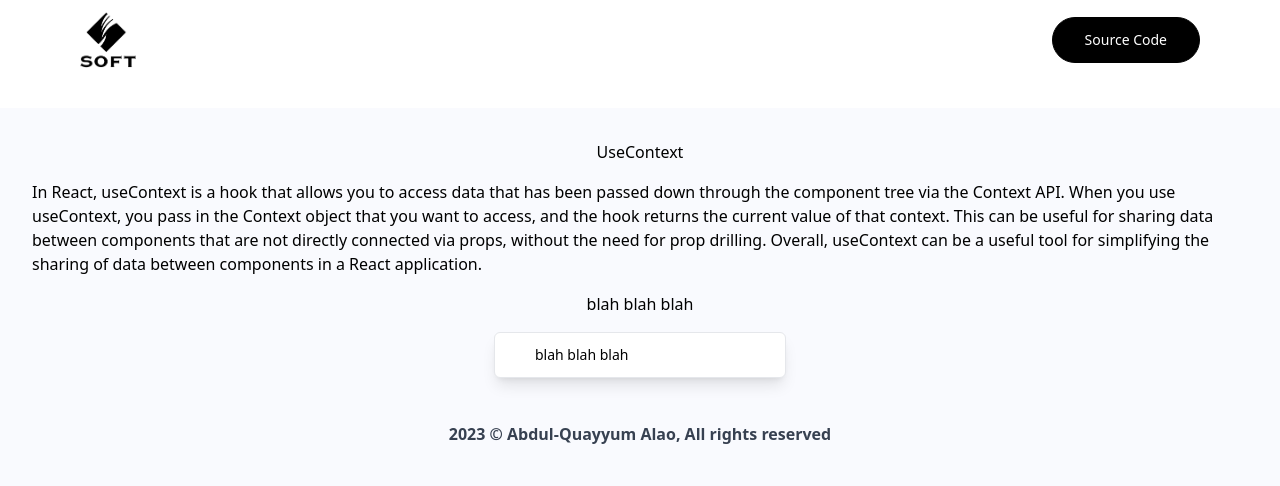
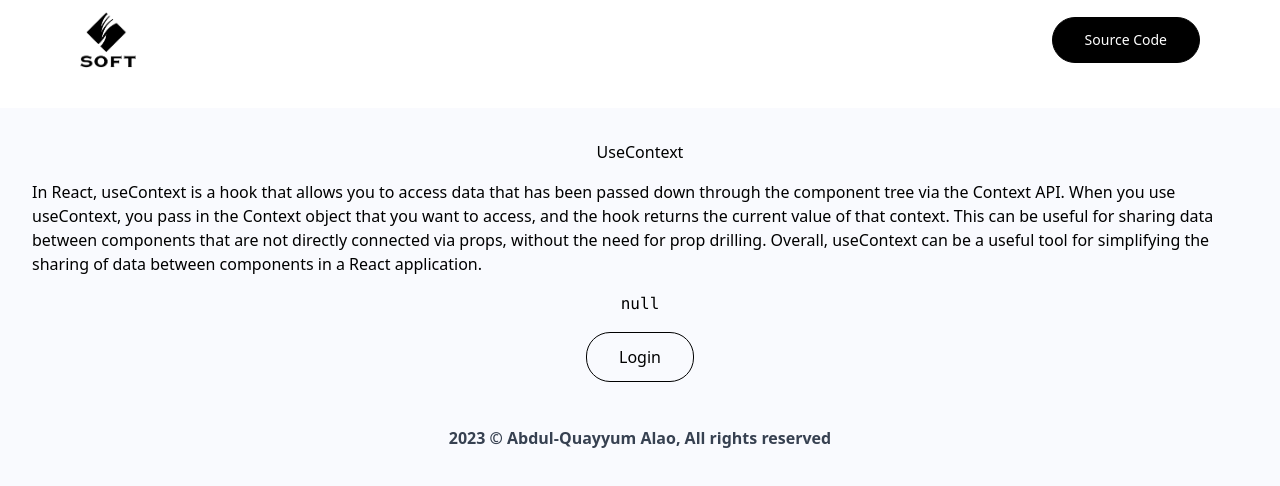
Before and after one commit to AbdulQuayyum/React-Hooks, a React (Create React App) app: page /UseContext in a window 1280 px wide. Shown: the top 486 px of the page. Built offline with nearby package versions, Linux system fonts and the light colour scheme.

Commit message:
Chief Cooker👨🏾‍🍳!!!

```diff
--- a/src/Routes/Main.Routes.js
+++ b/src/Routes/Main.Routes.js
@@ -6,8 +6,8 @@ import { UserContext, UserContext2 } from '../Utilities/UserContext'
 import { messages } from '../Utilities/Data'
 
 const MainRoutes = () => {
-    const [value, setValue] = useState("blah blah blah")
-    const providerValue = useMemo(() => ({ value, setValue }), [value, setValue])
+    const [user, setUser] = useState(null)
+    const providerValue = useMemo(() => ({ user, setUser }), [user, setUser])
 
     return (
         <UserContext.Provider value={messages}>
--- /dev/null
+++ b/src/Utilities/Login.js
@@ -0,0 +1,7 @@
+export const Login = async () => {
+    return {
+        id: 1,
+        userNamme: "Akerekoro",
+        email: "akerekoro@gmail.com",
+    }
+}
--- a/src/Views/UseContext.js
+++ b/src/Views/UseContext.js
@@ -1,17 +1,35 @@
 import React, { useContext } from 'react'
 import { UserContext, UserContext2 } from "../Utilities/UserContext"
+import { Login } from "../Utilities/Login"
 
 const UseContext = () => {
   const message = useContext(UserContext)
-  const { value, setValue } = useContext(UserContext2)
+  const { user, setUser } = useContext(UserContext2)
 
   return (
     <div className='flex flex-col items-center justify-center w-full gap-y-4 '>
       <h4> UseContext </h4>
       {message.useContextMessage}
       <div className='flex flex-col items-center justify-center w-full gap-y-4 '>
-        {value}
-        <input placeholder='blah blah blah' className='block py-3 pl-10 pr-12 text-sm font-medium bg-white border border-gray-200 rounded-md shadow-lg font-nunito focus:border-black focus:outline-none focus:ring-0 dark:bg-transparent dark:border-black' type='text' name='text' value={value} onChange={e => setValue(e.target.value)} />
+        <pre>{JSON.stringify(user, null, 2)}</pre>
+        {/* <input placeholder='Abdul-Quayyum' className='block py-3 pl-10 pr-12 text-sm font-medium bg-white border border-gray-200 rounded-md shadow-lg font-nunito focus:border-black focus:outline-none focus:ring-0 dark:bg-transparent dark:border-black' type='text' name='text' value={user} /> */}
+        {
+          user ? (
+            <button className='px-8 py-3 border border-black hover:text-gray-500 hover:border-gray-500 rounded-3xl'
+              onClick={() => { setUser(null) }}>
+              Logut
+            </button>
+          ) : (
+            <button
+              className='px-8 py-3 border border-black hover:text-gray-500 hover:border-gray-500 rounded-3xl'
+              onClick={async () => {
+                const user = await Login()
+                setUser(user)
+              }}>
+              Login
+            </button>
+          )
+        }
       </div>
     </div>
   )
--- a/src/Views/UseContext2.js
+++ b/src/Views/UseContext2.js
@@ -3,17 +3,15 @@ import { UserContext, UserContext2 } from "../Utilities/UserContext"
 
 const UseContext2 = () => {
     const message = useContext(UserContext)
-    const { value, setValue } = useContext(UserContext2)
+    const { user, setUser } = useContext(UserContext2)
 
     return (
         <div className='flex flex-col items-center justify-center w-full gap-y-4 '>
             <h4> UseContext2 </h4>
             {message.useContextMessage}
             <div className='flex flex-col items-center justify-center w-full gap-y-4 '>
-
-                {value}
-                <input placeholder='blah blah blah' className='block py-3 pl-10 pr-12 text-sm font-medium bg-white border border-gray-200 rounded-md shadow-lg font-nunito focus:border-black focus:outline-none focus:ring-0 dark:bg-transparent dark:border-black' type='text' name='text' value={value} onChange={e => setValue(e.target.value)} />
-            </div>
+            <pre>{JSON.stringify(user, null, 2)}</pre>
+        </div>
         </div>
     )
 }
```
